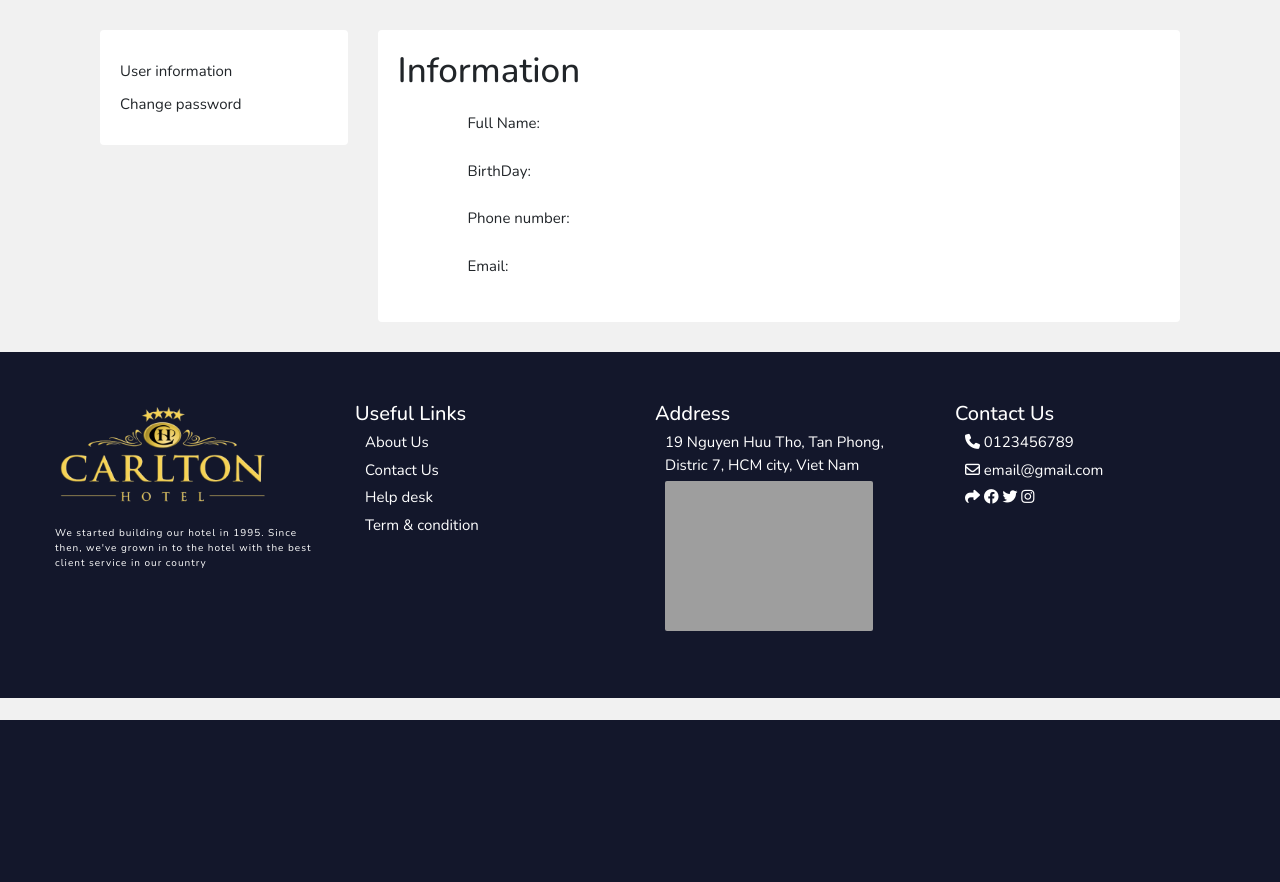
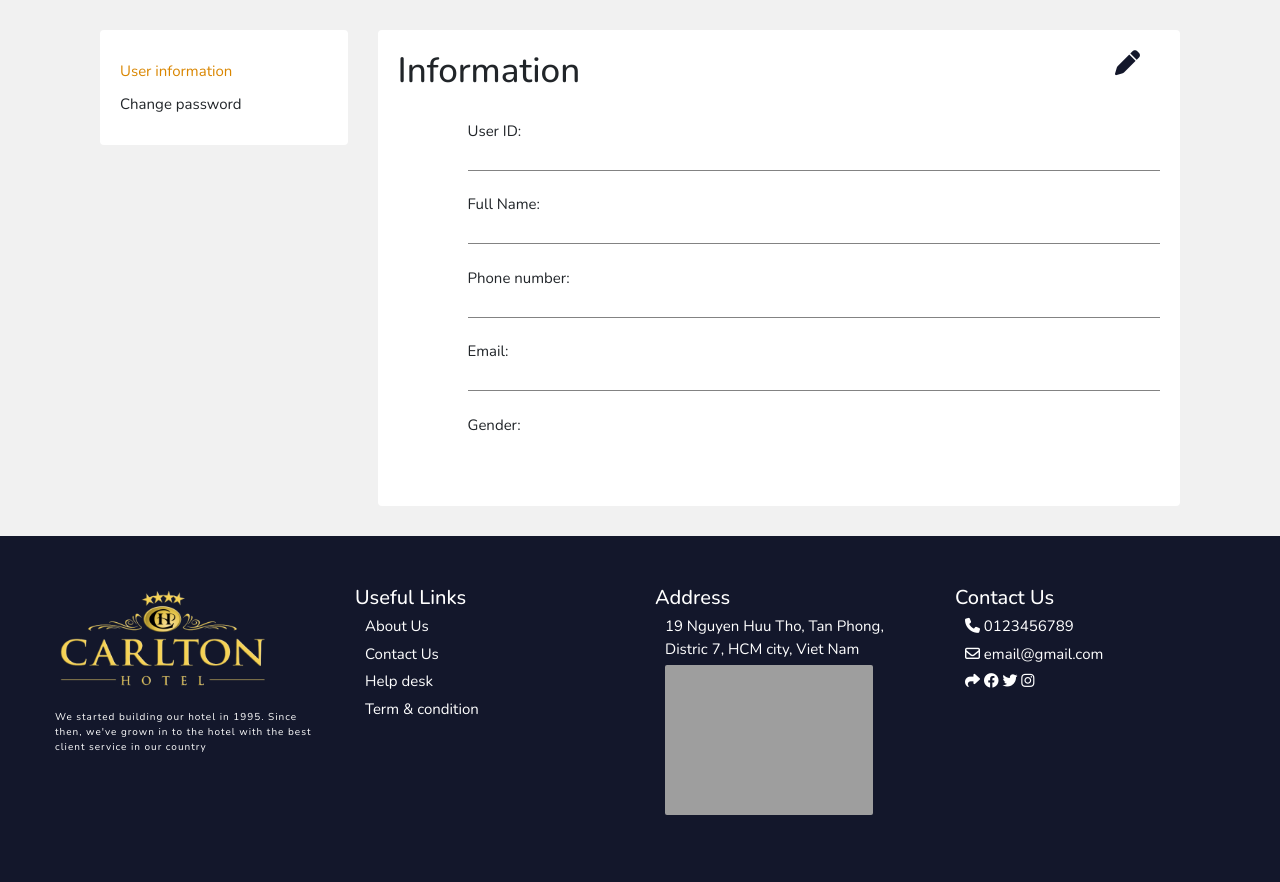
Before and after one commit to tanthidev/Hotel-project, a PHP site: page /User/UserInfo.php in a window 1280 px wide. Shown: the part 80-962 px from the top of the page. Before the commit the page ends 800 px from the top, so only its background shows below. Run offline with PHP 8.4, Linux system fonts and the light colour scheme; the visitor is signed in with stand-in values (Sample User, id 1); data that the repository does not hold is empty; some web fonts are replaced; grey boxes are pictures that could not be loaded.

Commit message:
update file

```diff
--- a/www/User/UserInfo.php
+++ b/www/User/UserInfo.php
@@ -3,7 +3,7 @@
 	ob_start();
 	include('db.php');
 	$a = $_SESSION['us'];
-	$sql = "SELECT fullName, phoneNumber, email, passWord, birthDay FROM User where phoneNumber = $a";
+	$sql = "SELECT *  FROM User where userID = $a";
 	$result = $conn->query($sql);
 	$row = $result->fetch_assoc();
 ?>
@@ -28,7 +28,6 @@
 				<div class="header__container-logo">
 					<a href="http://localhost:8080/" class="header__container-logo--img">
 						<img src="/dataweb/img/logo/logo-company.png" alt="" class="header__logo">
-
 					</a>
 					<!-- Btn use only mobile -->
 					<btn id="header__btn-menu--mobile" class="header__btn-menu--mobile" onclick="">
@@ -104,12 +103,12 @@
 					<div class="profile-left profile__area-content">
 						<ul class="profile__control">
 							<li class="profile__control--item">
-								<span class="profile__control--item-text">
+								<span id="to-page-info" class="profile__control--item-text">
 									User information
 								</span>
 							</li>
 							<li class="profile__control--item">
-							<span class="profile__control--item-text">
+								<span id="to-page-change-pass" class="profile__control--item-text">
 									Change password
 								</span>
 							</li>
@@ -119,71 +118,119 @@
 
 				<div class="grid__column-3-4">
 					<div class="profile-right profile__area-content">
-						<div class="profile__container-info">
-							<h2 class="profile__title">
-								Information
-							</h2>
+						<form action="/admin/changeInfo.php" method="POST" id="profile__container-info" class="profile__container-info">
+							<div class="profile__container-info--header">
+								<h2 class="profile__title">
+									Information
+								</h2>
+								<i id="btn-change-info" class="fa-solid fa-pen btn-change-info"></i>
+							</div>
+
 							<div class="profile__main">
 								<div class="grid__row profile__main--item">
 									<div class="profile__main--container-title">
-										<label for="" class="profile__main--title">Full Name:</label>
+										<label for="" class="profile__main--title">User ID:</label>
+									</div>
+
+									<div class="profile__main--container-info">
+										<?php
+											echo '<p class="profile__main--info-text profile__main--info-text-cannot-change">'.$row['userID'].'</p>'
+										?>
+
+									</div>
+								</div>
+
+								<hr>
+
+								<div class="grid__row profile__main--item">
+									<div class="profile__main--container-title">
+										<label for="profile__main--info-fullName" class="profile__main--title">Full Name:</label>
 									</div>
 
 									<div class="profile__main--container-info">
 										<?php
 											echo '<p class="profile__main--info-text">'.$row['fullName'].'</p>'
 										?>
+
+										<input id="profile__main--info-fullName" class="profile__change-input-change-info" type="text" name="fullName" value=<?php echo '"'.$row['fullName'].'"'?>>
 									</div>
+								</div>
 
-								</div>
+								<hr>
+
 
 								<div class="grid__row profile__main--item">
 									<div class="profile__main--container-title">
-										<label for="" class="profile__main--title">BirthDay:</label>
-									</div>
-
-									<div class="profile__main--container-info">
-										<?php
-											echo '<p class="profile__main--info-text">'.$row['birthDay'].'</p>'
-										?>
-									</div>
-								</div>
-
-								<div class="grid__row profile__main--item">
-									<div class="profile__main--container-title">
-										<label for="" class="profile__main--title">Phone number:</label>
+										<label for="profile__main--info-phoneNumber" class="profile__main--title">Phone number:</label>
 									</div>
 
 									<div class="profile__main--container-info">
 											<?php
 												echo '<p class="profile__main--info-text">'.$row['phoneNumber'].'</p>'
 											?>
+											<input id="profile__main--info-phoneNumber" class="profile__change-input-change-info" type="tel" name="phoneNumber" value=<?php echo '"'.$row['phoneNumber'].'"'?>>
 									</div>
 								</div>
 
+								<hr>
+
 								<div class="grid__row profile__main--item">
 									<div class="profile__main--container-title">
-										<label for="" class="profile__main--title">Email:</label>
+										<label for="profile__main--info-email" class="profile__main--title">Email:</label>
 									</div>
 
 									<div class="profile__main--container-info">
 											<?php
 												echo '<p class="profile__main--info-text">'.$row['email'].'</p>'
 											?>
-										</div>
+											<input id="profile__main--info-email" class="profile__change-input-change-info" type="text" name="email" value=<?php echo '"'.$row['email'].'"'?>>
+									</div>
 								</div>
+
+								<hr>
+
+								<div class="grid__row profile__main--item">
+									<div class="profile__main--container-title">
+										<label for="" class="profile__main--title">Gender:</label>
+									</div>
+
+									<div class="profile__main--container-info">
+											<?php
+												echo '<p class="profile__main--info-text">'.$row['gender'].'</p>'
+
+											?>
+
+											<select class="profile__change-input-change-info" name="gender" id="gender" value="AAA">
+												<option value="null">--Choose gender--</option>
+												<option value="Male">Male</option>
+												<option value="Female">Female</option>
+												<option value="Other">Other</option>
+											</select>
+									</div>
+								</div>
+
+
+								<div class="grid__row profile__main--item">
+									<div class="profile__main--container-title">
+									</div>
+									<button id="cancel-change-info" class="btn-cancel cancel-change-info">Cancel</button>
+									<input id="btn-submit-change-info" type="submit" class="btn-submit btn-submit-change-info" value="Change">
+								</div>
+
 							</div>
-						</div>
+						</form>
+
+
 						<!-- Change password -->
-						<div class="profile__container-change-pass">
+						<div id="profile__container-change-pass" class="profile__container-change-pass">
 							<h2 class="profile__title">
 								Change password:
 							</h2>
-							<form action="" class="profile__form-change-pass">
+							<form action="/admin/changePassword.php" method="POST" class="profile__form-change-pass">
 								<!-- Current password -->
 								<div class="grid__row profile__change-pass--item">
 									<div class="profile__change-pass--container-title">
-										<label for="currentpass" class="profile__change-pass--title">Current password</label>
+										<label for="currentpass" class="profile__change-pass--title">Current password:</label>
 									</div>
 									<input id="currentpass" name="currentpass" type="password" class="change-pass--input">
 								</div>
@@ -191,7 +238,7 @@
 								<!-- New password -->
 								<div class="grid__row profile__change-pass--item">
 									<div class="profile__change-pass--container-title">
-										<label for="newpass" class="profile__change-pass--title">New password</label>
+										<label for="newpass" class="profile__change-pass--title">New password:</label>
 									</div>
 										<input id="newpass" name="newpass" type="password" class="change-pass--input">
 								</div>
@@ -199,7 +246,7 @@
 								<!-- Repeat New password -->
 								<div class="grid__row profile__change-pass--item">
 									<div class="profile__change-pass--container-title">
-										<label for="re-newpass" class="profile__change-pass--title">Repeat new password</label>
+										<label for="re-newpass" class="profile__change-pass--title">Repeat new password:</label>
 									</div>
 										<input id="re-newpass" name="re-newpass" type="password" class="change-pass--input">
 								</div>
@@ -209,7 +256,7 @@
 									<div class="profile__change-pass--container-title">
 
 									</div>
-									<input type="submit" class="change-pass__btn-submit" value="Change">
+									<input id="btn-submit-change-password" type="submit" class="btn-submit btn-submit-change-password" value="Change">
 								</div>
 
 							</form>
--- a/www/User/main.js
+++ b/www/User/main.js
@@ -40,3 +40,52 @@ document.onclick = function(event){
         document.getElementById("user__opption").style.display="none";
     }
 }
+
+if(document.getElementById("profile__container-info").style.display="block"){
+    document.getElementById("to-page-info").style.color="rgba(217,134,0)";
+}
+
+
+document.getElementById('to-page-info').onclick = function(){
+    document.getElementById("profile__container-info").style.display="block";
+    document.getElementById("to-page-info").style.color="rgba(217,134,0)";
+    document.getElementById("profile__container-change-pass").style.display="none";
+    document.getElementById("to-page-change-pass").style.color="#000";
+}
+
+document.getElementById('to-page-change-pass').onclick = function(){
+    document.getElementById("profile__container-change-pass").style.display="block";
+    document.getElementById("to-page-change-pass").style.color="rgba(217,134,0)";
+    document.getElementById("profile__container-info").style.display="none";
+    document.getElementById("to-page-info").style.color="#000";
+}
+
+
+document.getElementById('btn-change-info').onclick = function(){
+    const collection = document.getElementsByClassName("profile__main--info-text");
+    for (let i = 0; i < collection.length; i++) {
+        collection[i].style.display = "none";
+    }
+
+    const collection2 = document.getElementsByClassName("profile__change-input-change-info");
+    for (let i = 0; i < collection2.length; i++) {
+        collection2[i].style.display = "block";
+    }
+    document.getElementById("btn-submit-change-info").style.display="block";
+    document.getElementById("cancel-change-info").style.display="block";
+}
+
+document.getElementById('cancel-change-info').onclick = function(){
+    const collection = document.getElementsByClassName("profile__main--info-text");
+    for (let i = 0; i < collection.length; i++) {
+        collection[i].style.display = "block";
+    }
+
+    const collection2 = document.getElementsByClassName("profile__change-input-change-info");
+    for (let i = 0; i < collection2.length; i++) {
+        collection2[i].style.display = "none";
+    }
+    document.getElementById("btn-submit-change-info").style.display="none";
+    document.getElementById("cancel-change-info").style.display="none";
+
+}
--- a/www/index.php
+++ b/www/index.php
@@ -26,7 +26,7 @@ if (isset($_POST['tel']))
     $passWord = md5($passWord);
 
     //Kiểm tra tên đăng nhập có tồn tại không
-    $query = mysqli_query($conn,"SELECT phoneNumber, passWord FROM User WHERE phoneNumber='$phoneNumber'");
+    $query = mysqli_query($conn,"SELECT userID, phoneNumber, passWord FROM User WHERE phoneNumber='$phoneNumber'");
     if (mysqli_num_rows($query) == 0) {
         echo "Tên đăng nhập này không tồn tại. Vui lòng kiểm tra lại. <a href='javascript: history.go(-1)'>Trở lại</a>";
         exit;
@@ -42,7 +42,7 @@ if (isset($_POST['tel']))
     }
 
     //Lưu tên đăng nhập
-    $_SESSION['us'] = $phoneNumber;
+    $_SESSION['us'] = $row['userID'];
     header('Location: index.php');
 	exit;
 }
@@ -107,7 +107,7 @@ if (isset($_POST['tel']))
 						if(isset($_SESSION['us'])&&($_SESSION['us']!="")){
 							include('./admin/db.php');
 							$a = $_SESSION['us'];
-							$sql = "SELECT fullName, email FROM User where phoneNumber = $a";
+							$sql = "SELECT fullName, email FROM User where userID = $a";
 							$result = $conn->query($sql);
 							$row = $result->fetch_assoc();
 							echo '<div class="header__user-opption">
--- a/www/style.css
+++ b/www/style.css
@@ -50,8 +50,8 @@ body{
 }
 
 hr{
-    height: 1px;
-    margin: 30px 0;
+    height: 0.1px;
+    margin: 10px 0;
     background-color: rgba(38,38,38, 0.5);
 }
 
@@ -1281,9 +1315,25 @@ input[type="date"]::-webkit-calendar-picker-indicator {
     margin: 10px 0;
 }
 
+.profile__control--item:hover{
+    color: rgba(217,134,0);
+    transform: scale(1.03);
+}
+
 .profile__control--item-text{
     cursor: pointer;
     font-size: 15px;
+}
+.profile__container-info--header{
+    display: flex;
+    justify-content: space-between;
+}
+
+.btn-change-info{
+    color: var(--main-color);
+    font-size: 25px;
+    margin-right: 20px;
+    cursor: pointer;
 }
 
 .profile__container-change-pass{
@@ -1300,7 +1350,7 @@ input[type="date"]::-webkit-calendar-picker-indicator {
 .profile__main--item,
 .profile__change-pass--item
 {
-    margin: 20px 0;
+    margin: 22.5px 0;
 }
 .profile__main--container-title,
 .profile__change-pass--container-title{
@@ -1318,21 +1368,35 @@ input[type="date"]::-webkit-calendar-picker-indicator {
 
 .profile__main--info-text{
     font-size: 15px;
+    /* display: none; */
 }
 
 .change-pass--input{
     width: 30%;
 }
 
-.change-pass__btn-submit{
-    border: none;
-    padding: 8px 20px;
-    border-radius: 50px;
-    font-size: 15px;
-    background-color: rgba(217,134,0);
-    color: var(--white-color);
+
+
+
+.profile__main--info-text-cannot-change{
+    display: block !important;
 }
 
+.profile__change-input-change-info{
+    font-size: 15px;
+    border-radius: 5px;
+    border: 1px solid var(--main-color);
+    display: none;
+
+}
+
+.btn-submit-change-info{
+    display: none;
+}
+
+.cancel-change-info{
+    display: none;
+}
 
 /* Animation */
 @keyframes fade {
```
Also changed, not shown: other parts of www/style.css (+37 -3 lines), www/User/text.txt (deleted, +0 -42 lines), www/admin/Xulydangki.php (+6 -1 lines), www/admin/changeInfo.php (added, +54 -0 lines), www/admin/changePassword.php (added, +40 -0 lines), 3 other files.
